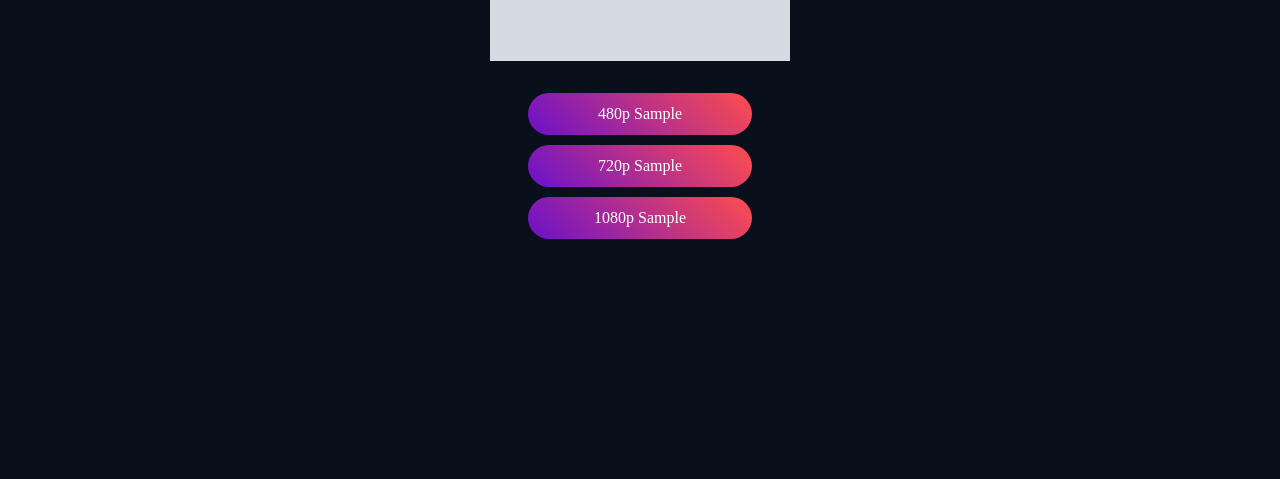
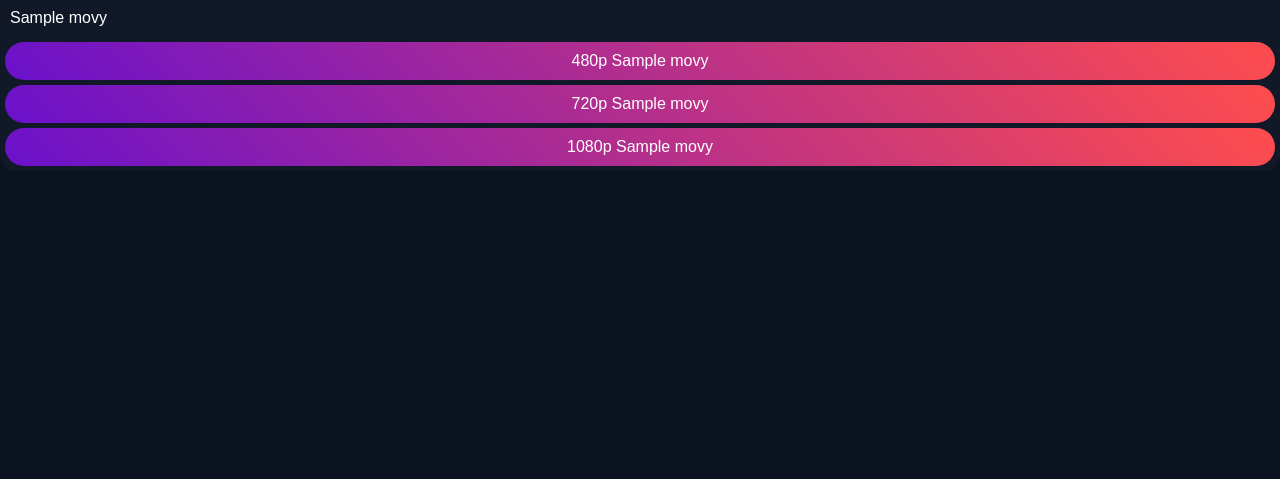
Before and after one commit to nitin2991/moviessite, a Flask app: page /movie/1 in a window 1280 px wide. Shown: the part 231-710 px from the top of the page. Run offline with Flask 3, Linux system fonts and the light colour scheme; grey boxes marked "Sample" are stand-in pictures; a database or web service that is not in the repository returns one stand-in record (values such as "Sample title"); some libraries are stand-ins or nearby versions.

Commit message:
Refactor movie.html to improve data handling
Updated movie template to use new data structure for links and sizes.

```diff
--- a/templates/movie.html
+++ b/templates/movie.html
@@ -1,18 +1,10 @@
-<!DOCTYPE html>
-<html>
-<body style="background:#0a0f1c;color:white;text-align:center;">
+<link rel="stylesheet" href="{{ url_for('static', filename='style.css') }}">
 
-<h2>{{m.name}}</h2>
-<img src="{{m.poster}}" width="300"><br><br>
+<div class="card">
+<img src="{{m[2]}}">
+<div class="title">{{m[1]}}</div>
 
-<a class="btn" href="{{m.link_480}}">480p {{m.size_480}}</a>
-<a class="btn" href="{{m.link_720}}">720p {{m.size_720}}</a>
-<a class="btn" href="{{m.link_1080}}">1080p {{m.size_1080}}</a>
-
-<style>
-.btn {display:block;margin:10px auto;padding:12px;width:200px;
-background:linear-gradient(45deg,#6a11cb,#ff4d4d);border-radius:25px;color:white;text-decoration:none;}
-</style>
-
-</body>
-</html>
+<a class="btn" href="{{m[3]}}">480p {{m[4]}}</a>
+<a class="btn" href="{{m[5]}}">720p {{m[6]}}</a>
+<a class="btn" href="{{m[7]}}">1080p {{m[8]}}</a>
+</div>
```
